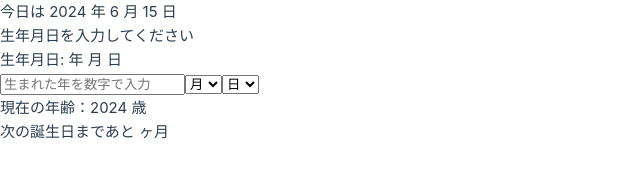
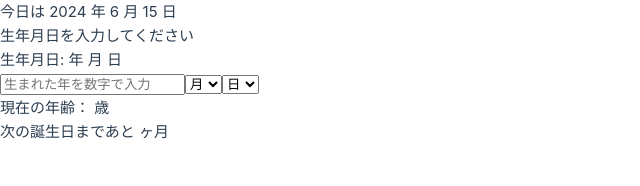
Before and after one commit to Ayumi-Moriyama/age-calculation, a Vue app: page / in a window 1280 px wide. Shown: the top 186 px of the page, without its empty margins (0-640 px from the left). Built offline with nearby package versions, Linux system fonts and the light colour scheme.

Commit message:
現在の年齢が計算されるように修正

```diff
--- a/src/App.vue
+++ b/src/App.vue
@@ -13,13 +13,11 @@ const selectedMonth = ref('')
 const selectedDay = ref('')
 const userInputYear = ref('')
 
+
 // 現在の月と誕生月を比較して絶対値で返す
 // 誕生月が現在の月以上の数字のとき 7-7=0 10-7=3 12-7=5 →誕生月から現在の月を引く
 // 誕生月が現在の月より小さいときは 6-7=-1 3-7=-4 12-4=8 →12から絶対値を引く
 
-const difference = function (month, selectedMonth) {
-  return Math.abs(month - selectedMonth)
-}
 
 // 次の誕生日までの月数を計算するcomputedプロパティ
 const userBirthMonth = computed(() => {
@@ -32,14 +30,22 @@ const userBirthMonth = computed(() => {
   }
 })
 
-// 間違っているコード
-// const userBirthMonth = computed(() => {
-//   if (selectedMonth < month)
-//     return 12 - difference
-//   else
-//     return difference
-// })
+// 年齢を計算するcomputedプロパティ
+const userAge = computed(() => {
+  if (!userInputYear.value || !selectedMonth.value || !selectedDay.value) return ''
+  const birthYear = parseInt(userInputYear.value)
+  const birthMonth = parseInt(selectedMonth.value)
+  const birthDay = parseInt(selectedDay.value)
 
+  let age = year - birthYear
+
+  // 現在の月日が誕生日を過ぎていない場合、年齢を1歳減らす
+  if (month < birthMonth || (month === birthMonth && day < birthDay)) {
+    age -= 1
+  }
+
+  return age
+})
 
 </script>
 
@@ -107,6 +113,6 @@ const userBirthMonth = computed(() => {
     </select>
   </div>
 
-  <p>現在の年齢：{{ year - userInputYear }} 歳</p>
+  <p>現在の年齢：{{ userAge }} 歳</p>
   <p>次の誕生日まであと{{ userBirthMonth }} ヶ月</p>
 </template>
```
Also changed, not shown: 1 other file (tests, documents, lock files or other folders).
